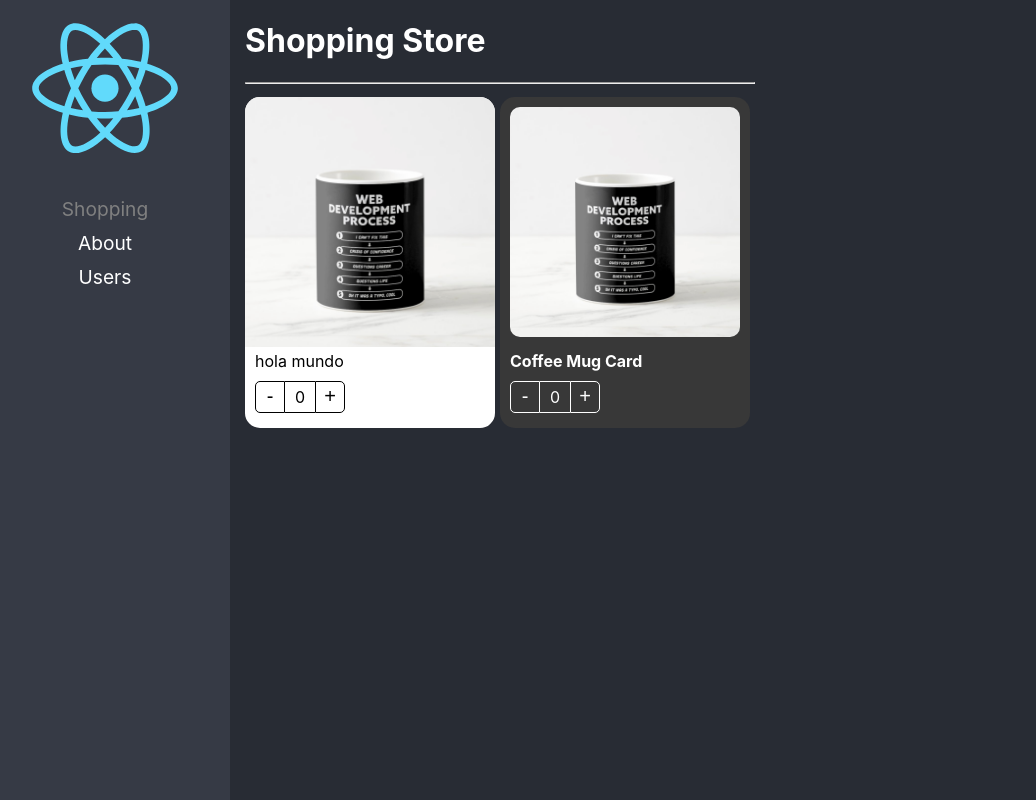
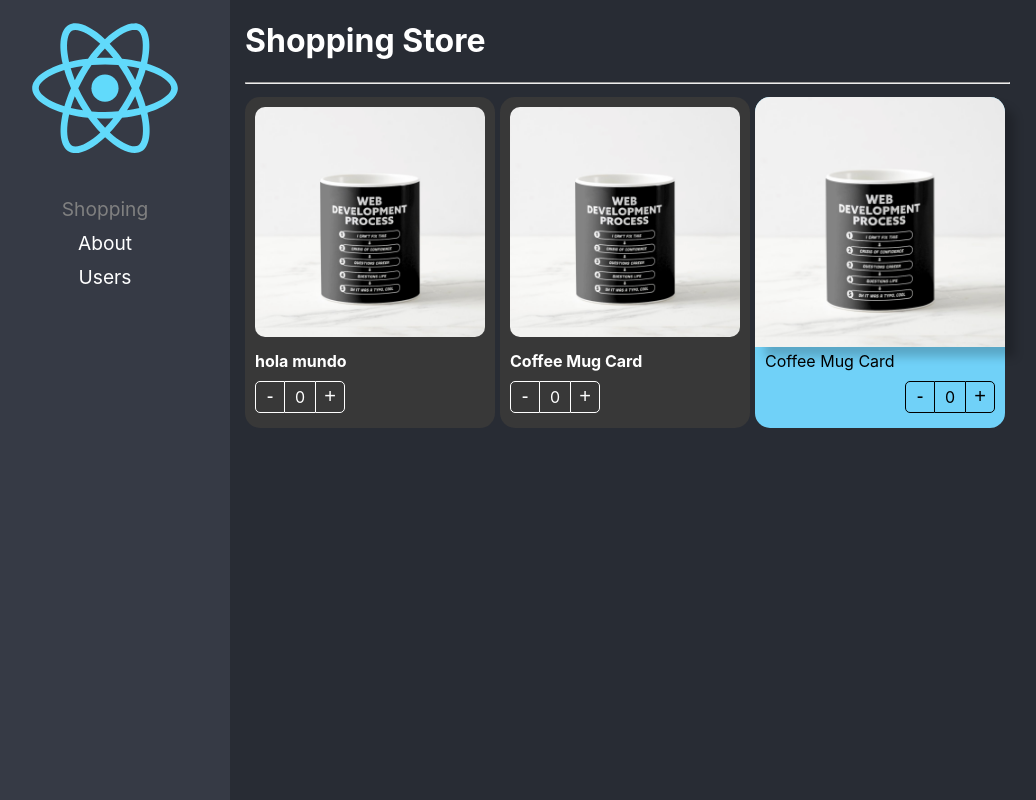
Before and after one commit to manuelsaezcarmona/react-pro-app, a React (Create React App) app: page /home in a window 1280 px wide. Shown: the whole page, without its empty margins (20-1056 px from the left). Built offline with nearby package versions, Linux system fonts and the light colour scheme.

Commit message:
introducido la prop style para inline Styles de react

```diff
--- a/src/02-component-patterns/components/ProductButtons.tsx
+++ b/src/02-component-patterns/components/ProductButtons.tsx
@@ -1,16 +1,17 @@
 import styles from "../styles/styles.module.css";
-import { useContext } from "react";
+import { CSSProperties, useContext } from "react";
 import { ProductContext } from "./ProductCard";
 
-interface Props {
+export interface Props {
   className?: string;
+  style?: CSSProperties;
 }
 
-export const ProductButtons = ({ className }: Props) => {
+export const ProductButtons = ({ className, style }: Props) => {
   const { counter, increaseBy } = useContext(ProductContext);
 
   return (
-    <div className={`${styles.buttonsContainer} ${className}`}>
+    <div className={`${styles.buttonsContainer} ${className}`} style={style}>
       <button className={styles.buttonMinus} onClick={() => increaseBy(-1)}>
         {" "}
         -{" "}
--- a/src/02-component-patterns/components/ProductCard.tsx
+++ b/src/02-component-patterns/components/ProductCard.tsx
@@ -1,5 +1,5 @@
 import styles from "../styles/styles.module.css";
-import { ReactElement } from "react";
+import { CSSProperties, ReactElement } from "react";
 
 import { useProduct } from "../hooks/useProduct";
 import { createContext } from "react";
@@ -23,18 +23,20 @@ export interface ProductCardProps {
   children?: ReactElement | ReactElement[];
   product: Product;
   className?: string;
+  style?: CSSProperties;
 }
 
 export const ProductCard = ({
   children,
   product,
   className,
+  style,
 }: ProductCardProps) => {
   const { counter, increaseBy } = useProduct();
 
   return (
     <Provider value={{ counter, increaseBy, product }}>
-      <div className={`${styles.productCard} ${className}`}>
+      <div className={`${styles.productCard} ${className}`} style={style}>
         {children}
         {/* <ProductImage img={product.img} />
 
--- a/src/02-component-patterns/components/ProductImage.tsx
+++ b/src/02-component-patterns/components/ProductImage.tsx
@@ -1,14 +1,15 @@
-import { useContext } from "react";
+import { CSSProperties, useContext } from "react";
 import { ProductContext } from "./ProductCard";
 import noImage from "../assets/no-image.jpg";
 import styles from "../styles/styles.module.css";
 
-interface Props {
+export interface Props {
   img?: string;
   className?: string;
+  style?: CSSProperties;
 }
 
-export const ProductImage = ({ img, className }: Props) => {
+export const ProductImage = ({ img, className, style }: Props) => {
   const { product } = useContext(ProductContext);
 
   let imgToShow: string;
@@ -24,6 +25,7 @@ export const ProductImage = ({ img, className }: Props) => {
   return (
     <img
       className={`${styles.productImg} ${className}`}
+      style={style}
       src={imgToShow}
       alt="Product"
     />
--- a/src/02-component-patterns/components/ProductTitle.tsx
+++ b/src/02-component-patterns/components/ProductTitle.tsx
@@ -1,17 +1,18 @@
-import { useContext } from "react";
+import { CSSProperties, useContext } from "react";
 import { ProductContext } from "./ProductCard";
 import styles from "../styles/styles.module.css";
 
 export interface Props {
   title?: string;
   className?: string;
+  style?: CSSProperties;
 }
 
-export const ProductTitle = ({ title, className }: Props) => {
+export const ProductTitle = ({ title, className, style }: Props) => {
   const { product } = useContext(ProductContext);
 
   return (
-    <span className={`${styles.productDescription} ${className}`}>
+    <span className={`${styles.productDescription} ${className}`} style={style}>
       {title ? title : product.title}
     </span>
   );
--- a/src/02-component-patterns/pages/ShoppingPage.tsx
+++ b/src/02-component-patterns/pages/ShoppingPage.tsx
@@ -25,10 +25,10 @@ export const ShoppingPage = () => {
           flexWrap: "wrap",
         }}
       >
-        <ProductCard product={product}>
-          <ProductCard.Image />
-          <ProductCard.Title title={"hola mundo"} />
-          <ProductCard.Buttons />
+        <ProductCard product={product} className="bg-dark text-white">
+          <ProductCard.Image className="custom-image" />
+          <ProductCard.Title title={"hola mundo"} className="text-bold" />
+          <ProductCard.Buttons className="custom-buttons" />
         </ProductCard>
 
         <ProductCard className="bg-dark text-white" product={product}>
@@ -36,6 +36,16 @@ export const ShoppingPage = () => {
           <ProductTitle className="text-bold" />
           <ProductButtons className="custom-buttons" />
         </ProductCard>
+
+        <ProductCard product={product} style={{ backgroundColor: "#70D1F8" }}>
+          <ProductImage
+            style={{
+              boxShadow: "10px 10px 10px rgba(0,0,0,0.2)",
+            }}
+          />
+          <ProductTitle />
+          <ProductButtons style={{ display: "flex", justifyContent: "end" }} />
+        </ProductCard>
       </div>
     </div>
   );
```
Also changed, not shown: src/02-component-patterns/interfaces/interfaces.ts (+19 -4 lines).
